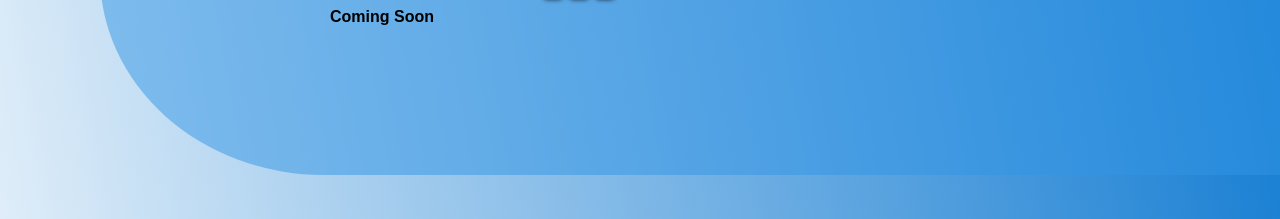
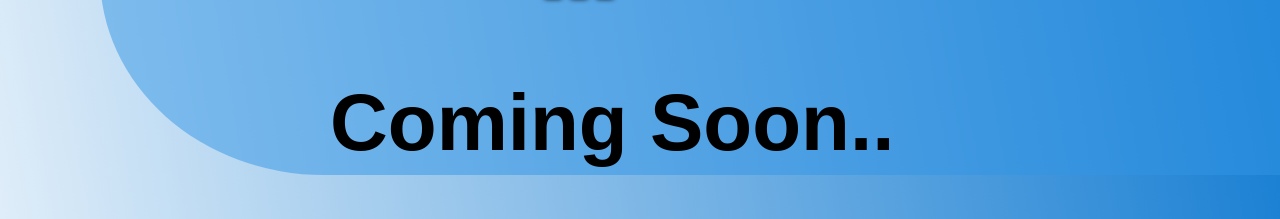
Before and after one commit to amnindern/website, a plain HTML site: page index.html in a window 1280 px wide. Shown: the part 285-504 px from the top of the page. Drawn offline with Linux system fonts and the light colour scheme.

Commit message:
Pic and Comming soon
Added Picture and Coming soon edit.

```diff
--- a/css/style.css
+++ b/css/style.css
@@ -217,7 +217,8 @@ header h1:hover{
 }
 .profileInfo{
 	grid-area: description;
-	font-size: 1rem;
+	font-size: 5rem;
+	font-weight: bold;
 }
 .profileImg{
 	padding-left: 198px;;
--- a/index.html
+++ b/index.html
@@ -36,11 +36,13 @@
 						<a target="_blank" href="https://www.linkedin.com/in/singh-amninder/"></a>
 						<a target="_blank" href="https://www.linkedin.com/in/singh-amninder/"></a>
 						<a target="_blank" href="https://www.linkedin.com/in/singh-amninder/"></a>
+
 					</div>
 				</div>
+				<p class="profileInfo">Coming Soon..</p>
 				<h2 class="profileName">Amninder Singh</h2>
 				<!-- <p class="profilePosition">Designer</p> -->
-				<h1 class="profileInfo">Coming Soon</h1>
+
 				</div>
 
 			</div>
```
Also changed, not shown: index.htm (deleted, +0 -5 lines), images/ammi.jpg, images/ammi1.jpg (added).
